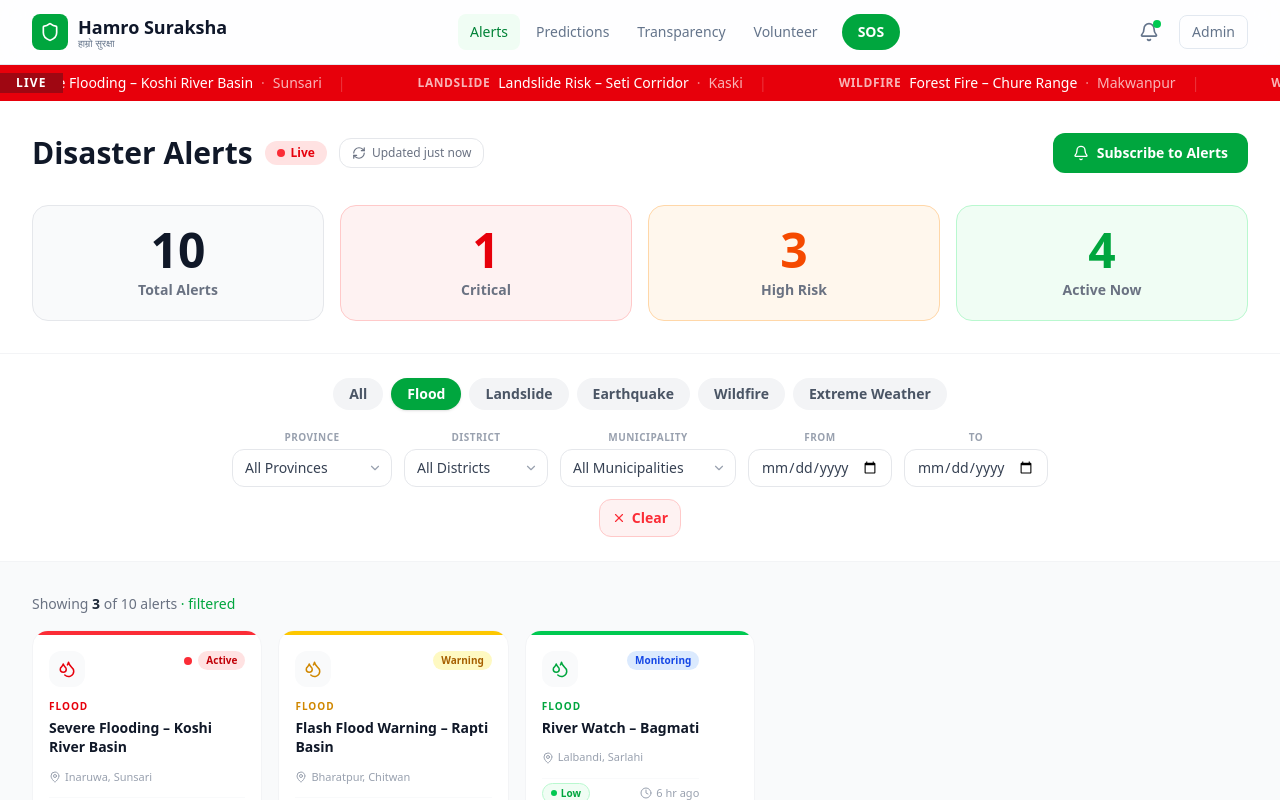
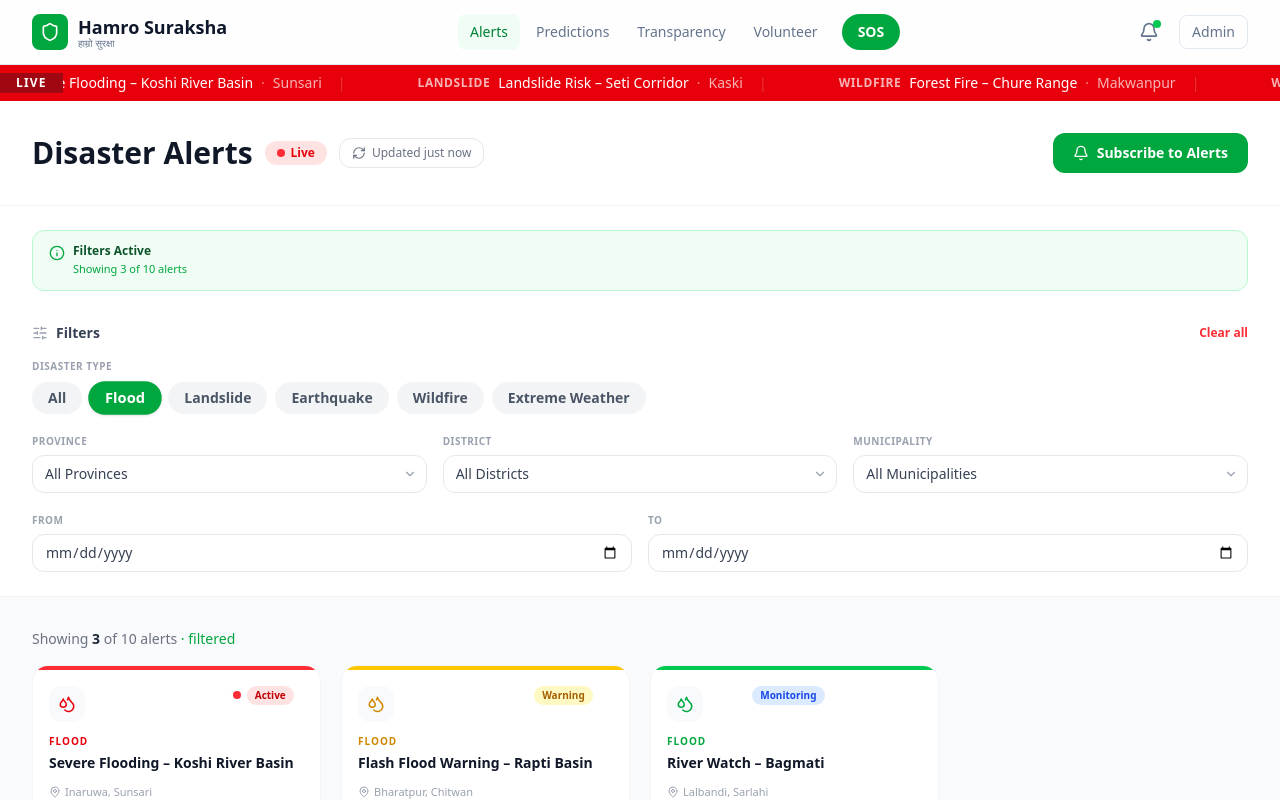
Before and after one commit to dabster108/codeyatra2.0_Techyy_Hamro-Surakshya, a Next.js app in the folder web/: page /alerts in a window 1280 px wide. Both pictures are taken after a click on the button "Flood". Shown: the top 800 px of the page. Built offline with nearby package versions, Linux system fonts and the light colour scheme.

Commit message:
fix: alert page

```diff
--- a/web/app/alerts/page.js
+++ b/web/app/alerts/page.js
@@ -21,6 +21,7 @@ import {
   Info,
   ChevronDown,
   SlidersHorizontal,
+  Activity,
 } from "lucide-react";
 
 // ── Data ─────────────────────────────────────────────────────────────────────
@@ -409,7 +410,7 @@ export default function AlertsPage() {
         <div className="mx-auto max-w-7xl px-4 py-8 sm:px-6 lg:px-8">
 
           {/* Title + subscribe */}
-          <div className="flex items-center justify-between gap-4 flex-wrap mb-8">
+          <div className="flex items-center justify-between gap-4 flex-wrap">
             <div className="flex items-center gap-3">
               <h1 className="text-3xl font-bold text-gray-900">Disaster Alerts</h1>
               <span className="flex items-center gap-1.5 rounded-full bg-red-100 px-3 py-1 text-xs font-semibold text-red-600">
@@ -432,85 +433,125 @@ export default function AlertsPage() {
               {subscribed ? <><BellOff className="h-4 w-4" /> Subscribed</> : <><Bell className="h-4 w-4" /> Subscribe to Alerts</>}
             </button>
           </div>
+        </div>
+      </div>
 
-          {/* Stats — big & centered */}
-          <div className="grid grid-cols-2 gap-4 sm:grid-cols-4">
+      {/* Filters + Stats — Two Column Layout */}
+      <div className="border-b border-gray-100 bg-white">
+        <div className="mx-auto max-w-7xl px-4 py-6 sm:px-6 lg:px-8">
+          <div className="grid lg:grid-cols-[420px,1fr] gap-8 items-start">
+
+            {/* Left: Stats Overview */}
+            <div className="space-y-3">
+              {/* <div className="flex items-center gap-2 mb-2">
+                <Activity className="h-4 w-4 text-gray-400" />
+                <h2 className="text-sm font-bold text-gray-700">Overview</h2>
+              </div> */}
+
+              {/* <div className="grid grid-cols-2 gap-3">
                 {[
-              { label: "Total Alerts",  val: counts.total,    color: "text-gray-900",   bg: "bg-gray-50",    border: "border-gray-200" },
-              { label: "Critical",      val: counts.critical, color: "text-red-600",    bg: "bg-red-50",     border: "border-red-200" },
-              { label: "High Risk",     val: counts.high,     color: "text-orange-600", bg: "bg-orange-50",  border: "border-orange-200" },
-              { label: "Active Now",    val: counts.active,   color: "text-green-600",  bg: "bg-green-50",   border: "border-green-200" },
-            ].map(({ label, val, color, bg, border }) => (
-              <div key={label} className={`rounded-2xl border ${border} ${bg} py-5 text-center`}>
-                <div className={`text-5xl font-black ${color}`}>{val}</div>
-                <div className="mt-1.5 text-sm font-semibold text-gray-500">{label}</div>
+                  { label: "Total Alerts",  val: counts.total,    color: "text-gray-900",   bg: "bg-gray-50",    border: "border-gray-200",   icon: AlertTriangle },
+                  { label: "Critical",      val: counts.critical, color: "text-red-600",    bg: "bg-red-50",     border: "border-red-200",    icon: AlertTriangle },
+                  { label: "High Risk",     val: counts.high,     color: "text-orange-600", bg: "bg-orange-50",  border: "border-orange-200", icon: Flame },
+                  { label: "Active Now",    val: counts.active,   color: "text-green-600",  bg: "bg-green-50",   border: "border-green-200",  icon: Bell },
+                ].map(({ label, val, color, bg, border, icon: Icon }) => (
+                  <div key={label} className={`relative overflow-hidden rounded-xl border ${border} ${bg} p-5 transition-all hover:shadow-md group`}>
+                    <Icon className={`absolute -right-2 -top-2 h-16 w-16 opacity-5 group-hover:opacity-10 transition-opacity ${color}`} />
+                    <div className={`text-4xl font-black ${color} mb-1.5`}>{val}</div>
+                    <div className="text-xs font-semibold text-gray-500">{label}</div>
                   </div>
                 ))}
+              </div> */}
+
+              {/* Active filters indicator */}
+              {hasActiveFilters && (
+                <div className="rounded-xl bg-green-50 border border-green-200 px-4 py-3 flex items-start gap-2">
+                  <Info className="h-4 w-4 text-green-600 shrink-0 mt-0.5" />
+                  <div className="flex-1 min-w-0">
+                    <div className="text-xs font-semibold text-green-900">Filters Active</div>
+                    <div className="text-[11px] text-green-600 mt-0.5">
+                      Showing {filtered.length} of {counts.total} alerts
                     </div>
                   </div>
                 </div>
+              )}
+            </div>
 
-      {/* Filters — centered */}
-      <div className="border-b border-gray-100 bg-white">
-        <div className="mx-auto max-w-4xl px-4 py-6 sm:px-6">
+            {/* Right: Filters */}
+            <div className="space-y-5">
+              <div className="flex items-center gap-2 mb-4">
+                <SlidersHorizontal className="h-4 w-4 text-gray-400" />
+                <h2 className="text-sm font-bold text-gray-700">Filters</h2>
+                {hasActiveFilters && (
+                  <button
+                    onClick={clearAll}
+                    className="ml-auto text-xs font-semibold text-red-500 hover:text-red-600 transition-colors"
+                  >
+                    Clear all
+                  </button>
+                )}
+              </div>
 
-          {/* Type pills — centered */}
-          <div className="flex flex-wrap items-center justify-center gap-2 mb-5">
+              {/* Type pills */}
+              <div>
+                <label className="block text-[10px] font-bold uppercase tracking-wider text-gray-400 mb-2">Disaster Type</label>
+                <div className="flex flex-wrap gap-2">
                   {TYPE_FILTERS.map((f) => (
                     <button
                       key={f}
                       onClick={() => setTypeFilter(f)}
-                className={`rounded-full px-4 py-1.5 text-sm font-semibold transition-colors ${
+                      className={`rounded-full px-4 py-1.5 text-sm font-semibold transition-all ${
                         typeFilter === f
-                    ? "bg-green-600 text-white shadow-sm"
-                    : "bg-gray-100 text-gray-600 hover:bg-green-50 hover:text-green-700"
+                          ? "bg-green-600 text-white shadow-sm scale-105"
+                          : "bg-gray-100 text-gray-600 hover:bg-green-50 hover:text-green-700 hover:scale-105"
                       }`}
                     >
                       {f}
                     </button>
                   ))}
                 </div>
+              </div>
 
-          {/* Location + date — all centered in one row */}
-          <div className="flex flex-wrap items-end justify-center gap-3">
-            <div className="flex flex-col gap-1 w-40">
-              <label className="text-center text-[10px] font-bold uppercase tracking-wider text-gray-400">Province</label>
+              {/* Location dropdowns */}
+              <div className="grid grid-cols-1 sm:grid-cols-3 gap-4">
+                <div className="flex flex-col gap-1.5">
+                  <label className="text-[10px] font-bold uppercase tracking-wider text-gray-400">Province</label>
                   <Select value={province} onChange={handleProvince} options={PROVINCES} />
                 </div>
-            <div className="flex flex-col gap-1 w-36">
-              <label className="text-center text-[10px] font-bold uppercase tracking-wider text-gray-400">District</label>
+                <div className="flex flex-col gap-1.5">
+                  <label className="text-[10px] font-bold uppercase tracking-wider text-gray-400">District</label>
                   <Select value={district} onChange={handleDistrict} options={districtOptions} />
                 </div>
-            <div className="flex flex-col gap-1 w-44">
-              <label className="text-center text-[10px] font-bold uppercase tracking-wider text-gray-400">Municipality</label>
+                <div className="flex flex-col gap-1.5">
+                  <label className="text-[10px] font-bold uppercase tracking-wider text-gray-400">Municipality</label>
                   <Select value={municipality} onChange={setMunicipality} options={municipalityOptions} />
                 </div>
-            <div className="flex flex-col gap-1 w-36">
-              <label className="text-center text-[10px] font-bold uppercase tracking-wider text-gray-400">From</label>
+              </div>
+
+              {/* Date range */}
+              <div className="grid grid-cols-2 gap-4">
+                <div className="flex flex-col gap-1.5">
+                  <label className="text-[10px] font-bold uppercase tracking-wider text-gray-400">From</label>
                   <input
                     type="date"
                     value={dateFrom}
                     onChange={(e) => setDateFrom(e.target.value)}
-                className="rounded-xl border border-gray-200 bg-white px-3 py-2 text-sm text-gray-700 focus:border-green-400 focus:outline-none focus:ring-1 focus:ring-green-300"
+                    placeholder="mm/dd/yyyy"
+                    className="rounded-xl border border-gray-200 bg-white px-3 py-2 text-sm text-gray-700 focus:border-green-400 focus:outline-none focus:ring-2 focus:ring-green-400/20 transition-all"
                   />
                 </div>
-            <div className="flex flex-col gap-1 w-36">
-              <label className="text-center text-[10px] font-bold uppercase tracking-wider text-gray-400">To</label>
+                <div className="flex flex-col gap-1.5">
+                  <label className="text-[10px] font-bold uppercase tracking-wider text-gray-400">To</label>
                   <input
                     type="date"
                     value={dateTo}
                     onChange={(e) => setDateTo(e.target.value)}
-                className="rounded-xl border border-gray-200 bg-white px-3 py-2 text-sm text-gray-700 focus:border-green-400 focus:outline-none focus:ring-1 focus:ring-green-300"
+                    placeholder="mm/dd/yyyy"
+                    className="rounded-xl border border-gray-200 bg-white px-3 py-2 text-sm text-gray-700 focus:border-green-400 focus:outline-none focus:ring-2 focus:ring-green-400/20 transition-all"
                   />
                 </div>
-            {hasActiveFilters && (
-              <button
-                onClick={clearAll}
-                className="flex items-center gap-1.5 rounded-xl border border-red-200 bg-red-50 px-3 py-2 text-sm font-semibold text-red-500 hover:bg-red-100 transition-colors"
-              >
-                <X className="h-3.5 w-3.5" /> Clear
-              </button>
-            )}
+              </div>
+            </div>
           </div>
         </div>
       </div>
@@ -532,7 +573,7 @@ export default function AlertsPage() {
             <button onClick={clearAll} className="mt-2 text-sm text-green-600 hover:underline">Clear filters</button>
           </div>
         ) : (
-          <div className="grid grid-cols-2 gap-4 sm:grid-cols-3 lg:grid-cols-4 xl:grid-cols-5">
+          <div className="grid grid-cols-1 gap-5 sm:grid-cols-2 lg:grid-cols-3 xl:grid-cols-4">
             {filtered.map((alert) => (
               <AlertCard key={alert.id} alert={alert} onClick={setModal} />
             ))}
```
Lines whose indentation alone changed are shown as unchanged.
